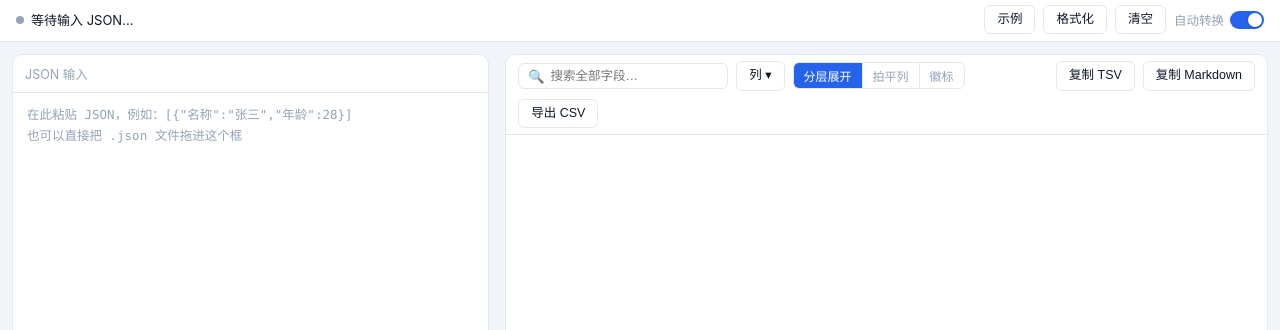
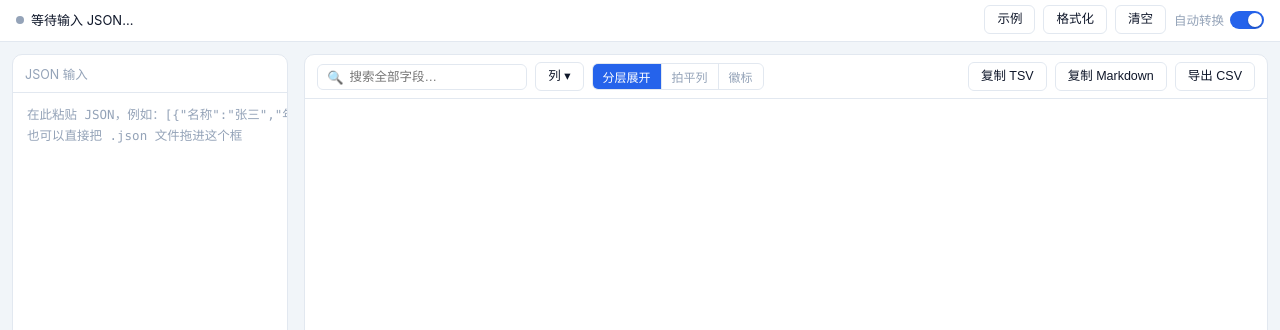
Before and after one commit to FrostTyr/jsonTotable, a plain HTML site: page index.html in a window 1280 px wide. Shown: the part 54-384 px from the top of the page. Drawn offline with Linux system fonts and the light colour scheme.

Commit message:
style: 调整左侧面板初始宽度并添加说明注释
调整左侧面板初始宽度至22%，保留240px最小宽度以适配小屏设备，添加注释阐明该设置的用意。

```diff
--- a/index.html
+++ b/index.html
@@ -92,7 +92,8 @@
     background: var(--panel); border: 1px solid var(--border); border-radius: 10px;
     display: flex; flex-direction: column; overflow: hidden; min-width: 0;
   }
-  .pane-left { width: 38%; min-width: 240px; flex: none; }
+  /* 初始即为拖拽允许的最窄比例；小屏仍保留 240px 的可用输入宽度。 */
+  .pane-left { width: 22%; min-width: 240px; flex: none; }
   .pane-left.dragover { outline: 2px dashed var(--primary); outline-offset: -4px; }
   .divider {
     width: 16px; flex: none; cursor: col-resize; display: flex;
```
